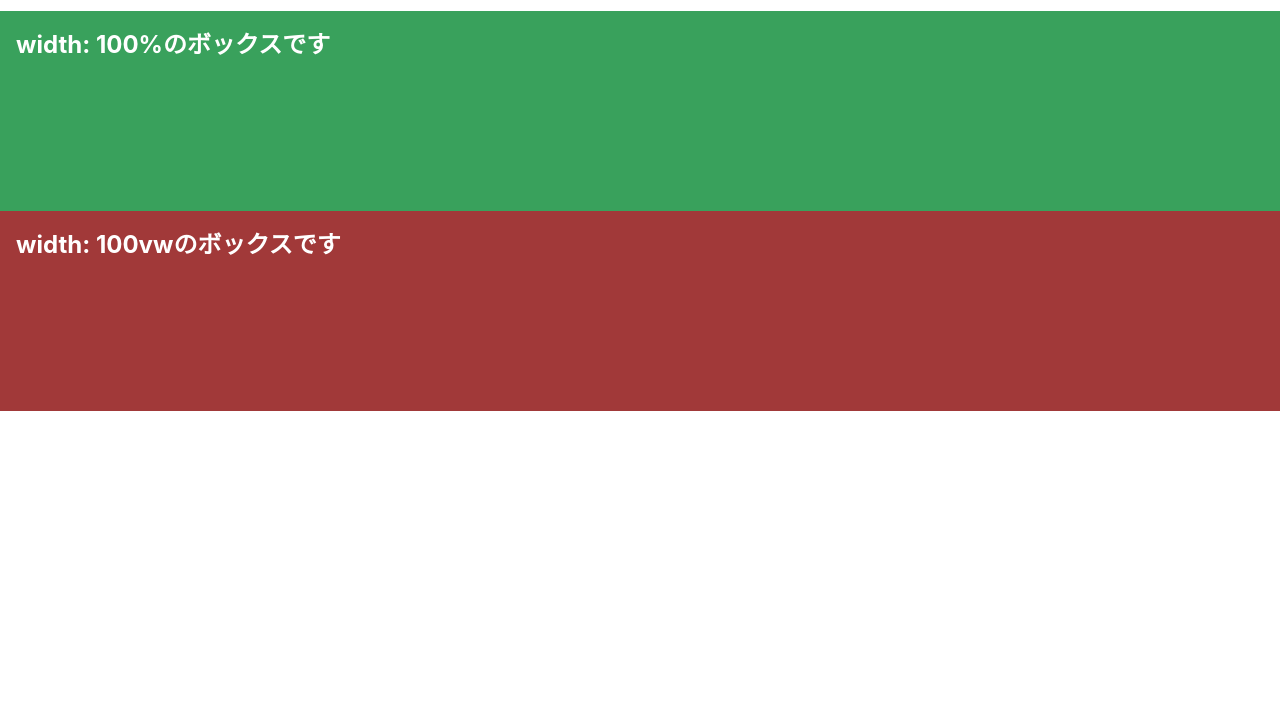
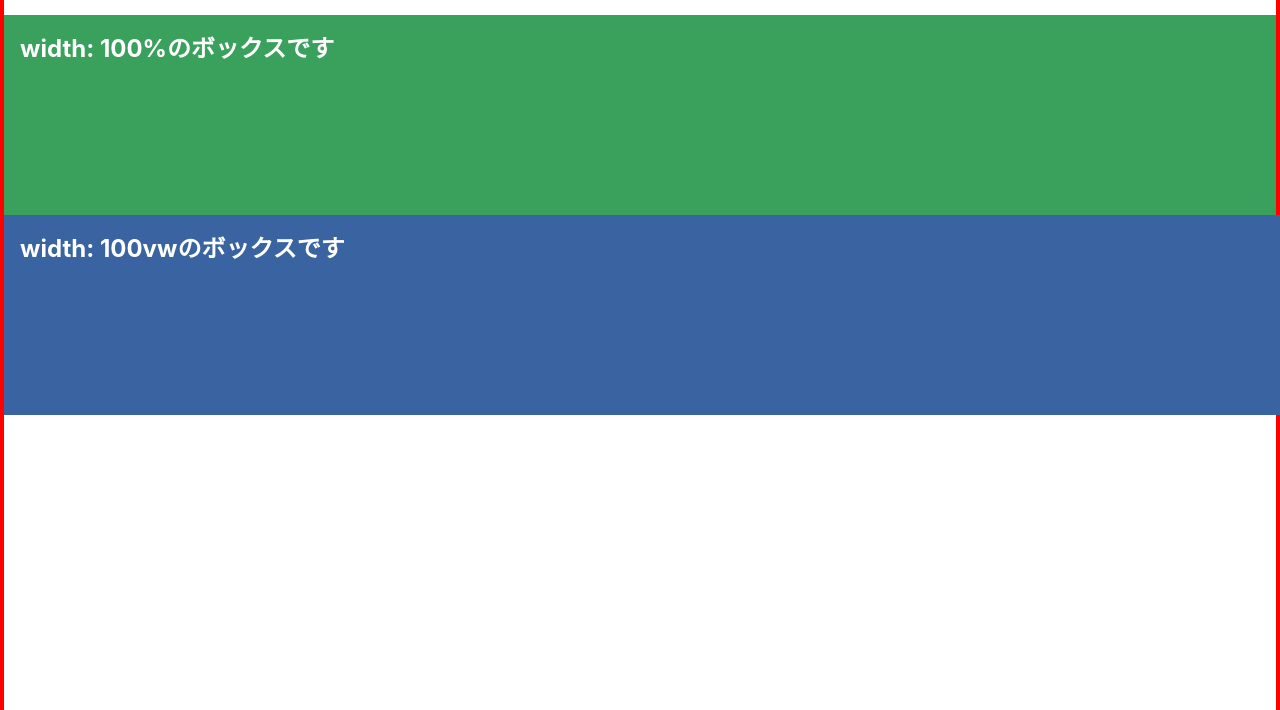
Before and after one commit to ics-creative/230206_scrollbar_tips, a plain HTML site: page 100vw/index.html in a window 1280 px wide. Shown: the part 90-800 px from the top of the page. Drawn offline with Linux system fonts and the light colour scheme.

Commit message:
bodyに枠線を追加

```diff
--- a/100vw/index.html
+++ b/100vw/index.html
@@ -8,6 +8,7 @@
   <style>
     body {
       min-height: 150vh;
+      border: solid 4px #ff0000;
     }
     h1 {
       padding: 0 16px;
@@ -23,7 +24,7 @@
     }
     .box--vw {
       width: 100vw;
-      background-color: var(--color-red);
+      background-color: var(--color-blue);
     }
   </style>
 </head>
```
